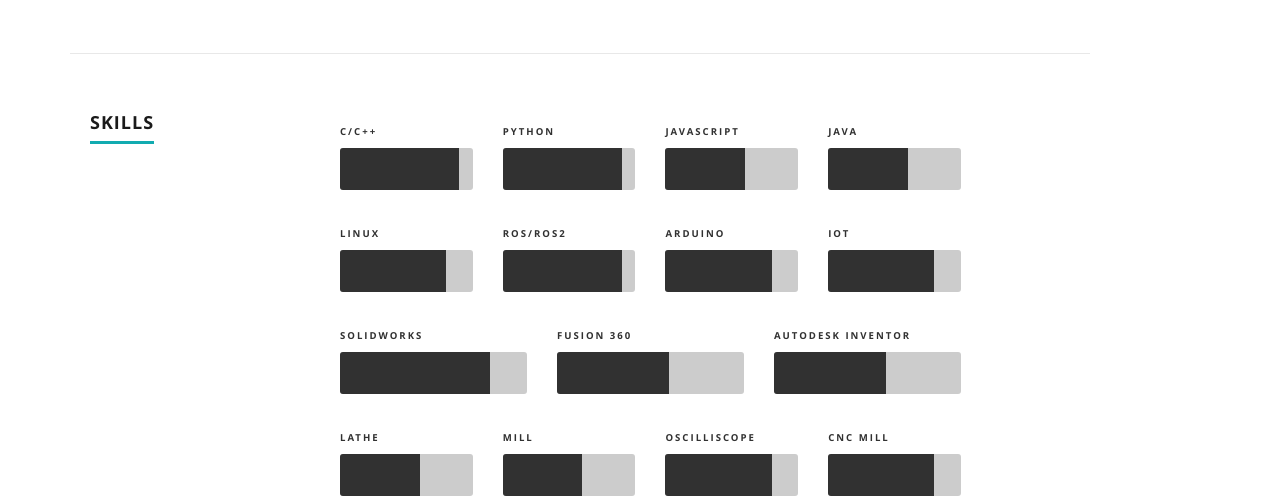
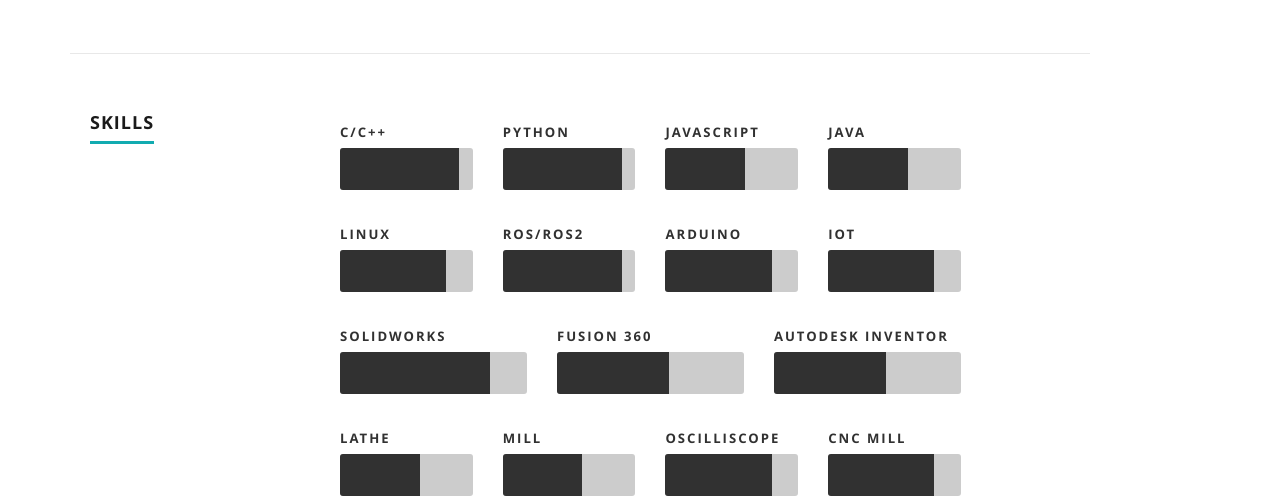
Before and after one commit to AaronYoung5/AaronYoung5.github.io, a React (Create React App) app: page / in a window 1280 px wide. Shown: the part 2740-3238 px from the top of the page. Built offline with nearby package versions, Linux system fonts and the light colour scheme.

Commit message:
Updated skills section

```diff
--- a/public/css/layout.css
+++ b/public/css/layout.css
@@ -401,7 +401,7 @@ ul#nav li.current a {
 }
 
 .bars li em {
-    font: 0.75vw 'opensans-bold', sans-serif;
+    font: 1.5em 'opensans-bold', sans-serif;
     color: #313131;
     text-transform: uppercase;
     letter-spacing: 2px;
--- a/src/components/Resume.js
+++ b/src/components/Resume.js
@@ -106,11 +106,11 @@ const Resume = ({ resumeData }) => {
               {resumeData.skillLists &&
                 resumeData.skillLists.map((itemList) => {
                   return (
-                    <Row>
+                    <Row key={itemList.name}>
                       {itemList.skills &&
                         itemList.skills.map((item) => {
                           return (
-                            <Col>
+                            <Col key={item.skillname}>
                               <li
                                 style={{
                                   display: "inline-block",
--- a/src/resumeData.js
+++ b/src/resumeData.js
@@ -83,6 +83,7 @@ let resumeData = {
   skillsDescription: "",
   skillLists: [
     {
+      name: "CS Languages",
       skills: [
         {
           skillname: "C/C++",
@@ -103,6 +104,7 @@ let resumeData = {
       ],
     },
     {
+      name: "General CS Stuff",
       skills: [
         {
           skillname: "Linux",
@@ -123,6 +125,7 @@ let resumeData = {
       ],
     },
     {
+      name: "CAD",
       skills: [
         {
           skillname: "SolidWorks",
@@ -139,6 +142,7 @@ let resumeData = {
       ],
     },
     {
+      name: "Equipment",
       skills: [
         {
           skillname: "Lathe",
```
